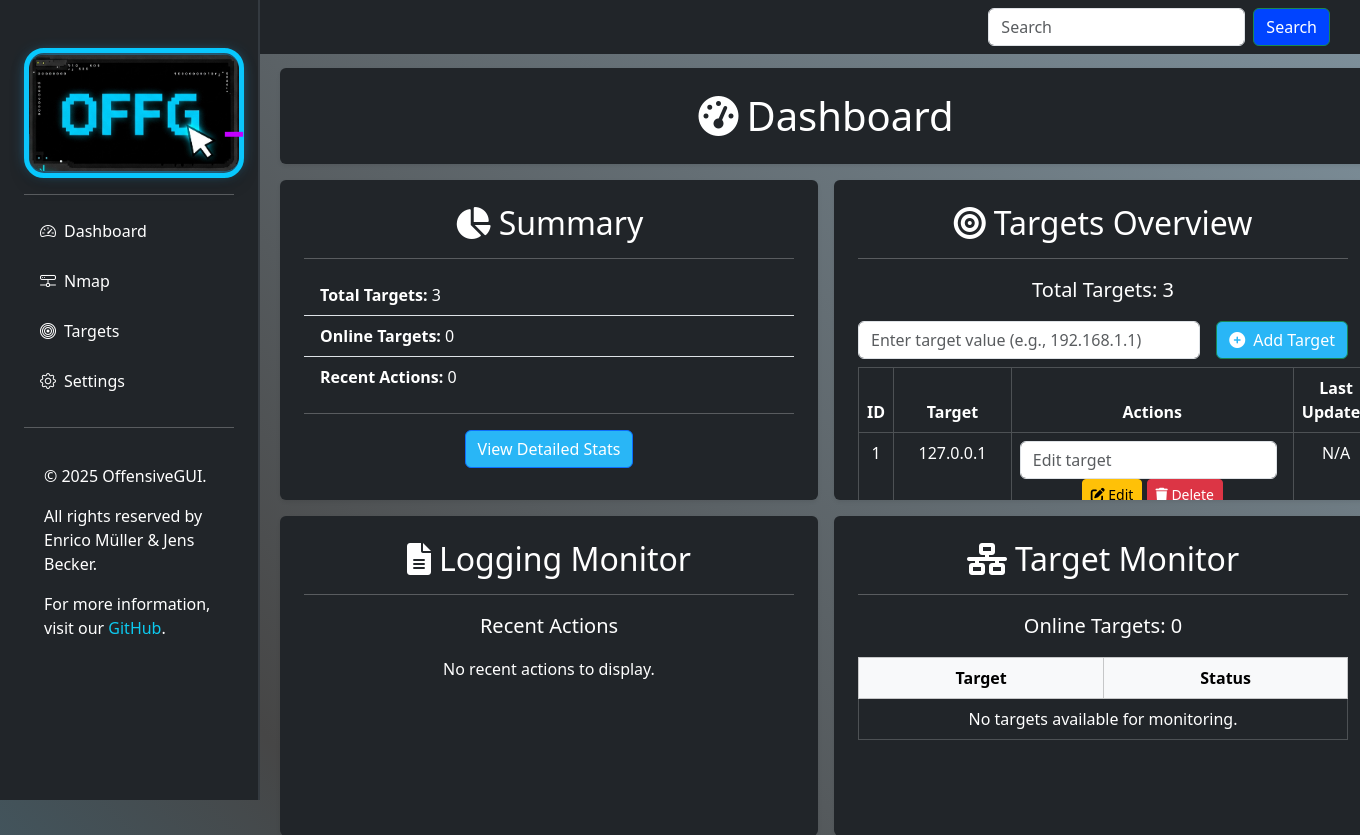
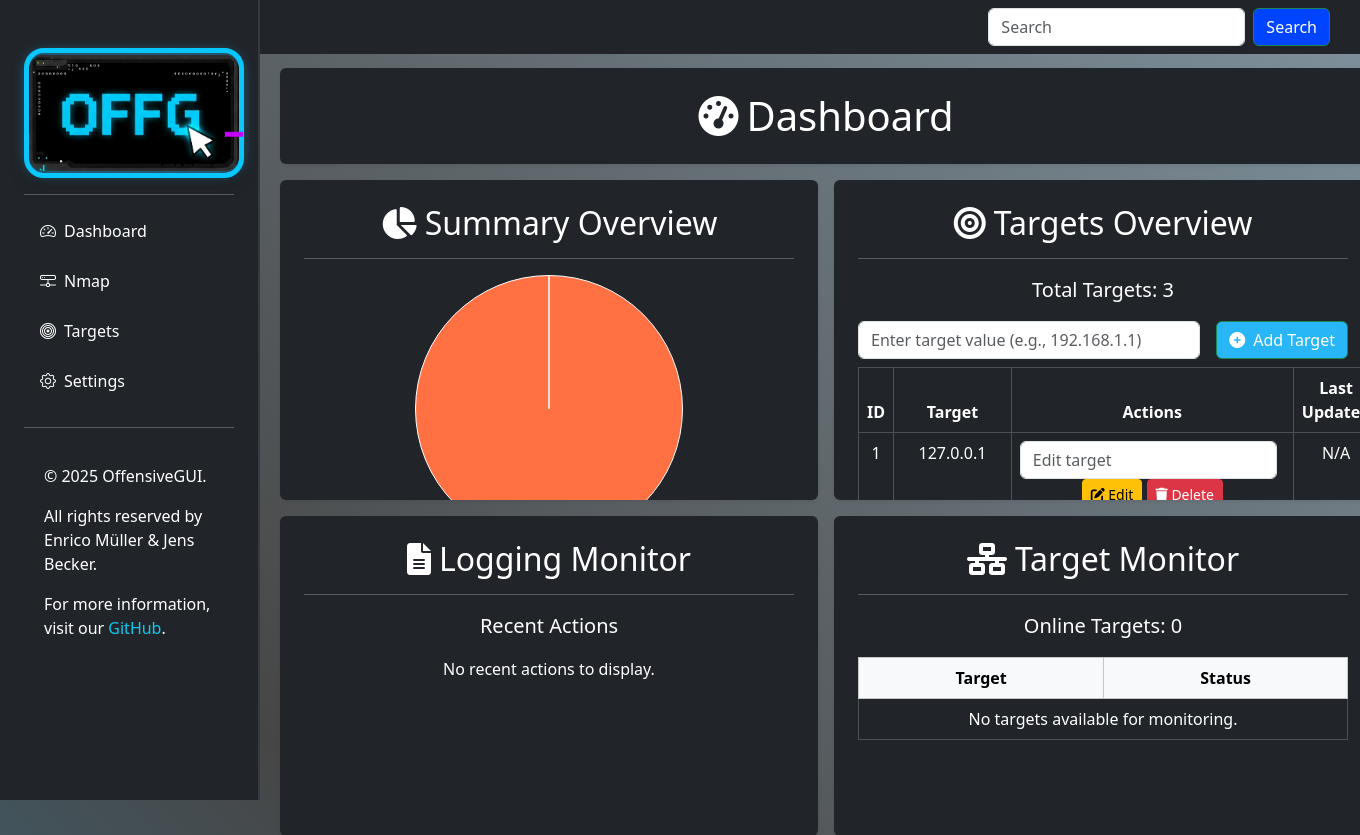
Before and after one commit to jensbecker-dev/OffensiveGUI, a Flask app: template templates/index.html in a window 1360 px wide; the page is wider, and only the part inside the window is pictured. Shown: the top 835 px of that part. Run offline with Flask 3, Linux system fonts and the light colour scheme; the template is opened without the code that fills it: values that come from a table or form of the project are taken from there, others are empty.

Commit message:
Enhance dashboard aesthetics and functionality with logo effects, pie chart integration, and CSS transitions

```diff
--- a/static/css/styles.css
+++ b/static/css/styles.css
@@ -6,12 +6,35 @@
 
 /* ===========================
     Header Styles
-   =========================== */
+=========================== */
+
+.logo {
+    transition: transform 0.3s ease, filter 0.3s ease;
+}
+
+.logo:hover {
+    transform: pulse 1.2s;
+    filter: brightness(2.5);
+}
+.logo img {
+    width: 100%;
+    height: auto;
+    border-radius: 50%;
+    box-shadow: 0 4px 8px rgba(0, 0, 0, 0.2);
+}
+.logo img:hover {
+    transform: scale(1.5);
+    transition: transform 0.3s ease;
+}
+.logo img:hover :active {
+    transform: scale(0.9);
+    transition: transform 0.3s ease;
+}
 
 body {
     background-image: linear-gradient(45deg, #29B6F6, #000000b9, #4c85a786, #000000b9);
     background-size: 400% 400%;
-    animation: pulse 5s ease infinite;
+    animation: pulse 5s infinite;
     color: #ffffff;
     min-height: 100vh;
     margin: 0;
--- /dev/null
+++ b/static/js/charts.js
@@ -0,0 +1,34 @@
+document.addEventListener("DOMContentLoaded", () => {
+    const canvas = document.getElementById("targetsPieChart");
+
+    if (canvas) {
+        const ctx = canvas.getContext("2d");
+        const totalTargets = parseInt(canvas.dataset.totalTargets, 10) || 0;
+        const onlineTargets = parseInt(canvas.dataset.onlineTargets, 10) || 0;
+        const offlineTargets = totalTargets - onlineTargets;
+
+        new Chart(ctx, {
+            type: "pie",
+            data: {
+                labels: ["Online Targets", "Offline Targets"],
+                datasets: [
+                    {
+                        data: [onlineTargets, offlineTargets],
+                        backgroundColor: ["#29B6F6", "#FF7043"],
+                        hoverBackgroundColor: ["#0288D1", "#F4511E"],
+                        borderColor: ["#ffffff", "#ffffff"],
+                        borderWidth: 1,
+                    },
+                ],
+            },
+            options: {
+                responsive: true,
+                plugins: {
+                    legend: {
+                        position: "bottom",
+                    },
+                },
+            },
+        });
+    }
+});
--- a/templates/base.html
+++ b/templates/base.html
@@ -62,7 +62,7 @@
                         <div class="text-center">
                             <div class="logo-container bg-dark text-white mx-auto d-flex align-items-center justify-content-center shadow position-relative logo-hover mt-4" style="width: 220px; height: 130px; border-radius: 20px; border: 4px solid #29B6F6;">
                                 <!-- Simplified Logo -->
-                                <img src="{{ url_for('static', filename='images/logo.png') }}" alt="Logo" style="width: 100%; height: auto; border-radius: 15px; box-shadow: 0 0 15px rgba(41, 182, 246, 0.8); transition: transform 0.3s ease;" class="logo-img">
+                                <img src="{{ url_for('static', filename='images/logo.png') }}" alt="Logo" style="width: 100%; height: auto; border-radius: 15px; box-shadow: 0 0 15px rgba(41, 182, 246, 0.8); transition: transform 0.3s ease;" class="logo">
                             </div>
 
                         </div>
@@ -119,5 +119,7 @@
         <script src="https://cdn.jsdelivr.net/npm/bootstrap@5.3.2/dist/js/bootstrap.bundle.min.js" integrity="sha384-C6RzsynM9kWDrMNeT87bh95OGNyZPhcTNXj1NW7RuBCsyN/o0jlpcV8Qyq46cDfL" crossorigin="anonymous"></script>
         <script src="{{ url_for('static', filename='js/sidebar-hover.js') }}"></script>
         <script src="{{ url_for('static', filename='js/logo-effect.js') }}"></script>
+        <script src="https://cdn.jsdelivr.net/npm/chart.js"></script>
+        <script src="{{ url_for('static', filename='js/charts.js') }}"></script>
     </body>
 </html>
--- a/templates/index.html
+++ b/templates/index.html
@@ -19,27 +19,17 @@
         <!-- Section 1: Summary Section -->
         <div class="col-lg-6">
             <div class="bg-dark text-white rounded p-4 shadow-sm h-100" style="overflow: auto; min-height: 40vh; max-height: 40vh;">
-                <h2 class="text-center">
-                    <i class="fas fa-chart-pie me-2"></i>Summary
-                </h2>
-                <hr class="bg-light">
-                <ul class="list-group list-group-flush">
-                    <li class="list-group-item bg-dark text-white">
-                        <strong>Total Targets:</strong> {{ targets|length }}
-                    </li>
-                    <li class="list-group-item bg-dark text-white">
-                        <strong>Online Targets:</strong>
-                        {{ monitor_results|selectattr("status", "equalto", "Online")|list|length }}
-                    </li>
-                    <li class="list-group-item bg-dark text-white">
-                        <strong>Recent Actions:</strong>
-                        {{ action_logs|length }}
-                    </li>
-                </ul>
-                <hr class="bg-light">
-                <p class="text-center mt-3">
-                    <a href="{{ url_for('targets') }}" class="btn btn-primary" style="background-color: #29B6F6">View Detailed Stats</a>
-                </p>
+            <h2 class="text-center">
+                <i class="fas fa-chart-pie me-2"></i>Summary Overview
+            </h2>
+            <hr class="bg-light">
+                <div class="text-center mb-4">
+                    <canvas id="targetsPieChart" class="mt-2"style="max-width: 300px; max-height: 300px; margin: auto;" data-total-targets="{{ targets|length }}" data-online-targets="{{ monitor_results|selectattr('status', 'equalto', 'Online')|list|length }}">
+                    </canvas>
+                </div>
+            </ul>
+            <hr class="bg-light">
+            <p class="text-center fs-5">Total Targets: {{ targets|length }}</p>
             </div>
         </div>
 
```
Also changed, not shown: instance/offensivegui.db, 1 other file.
